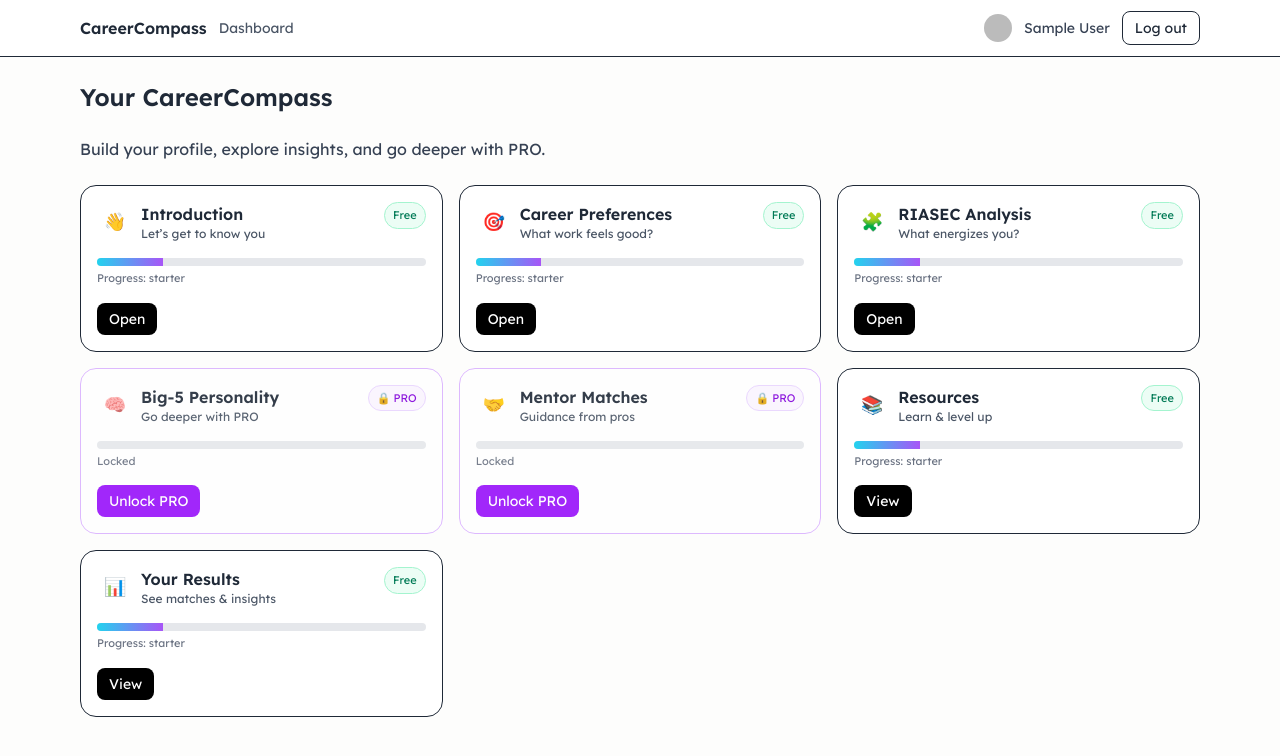
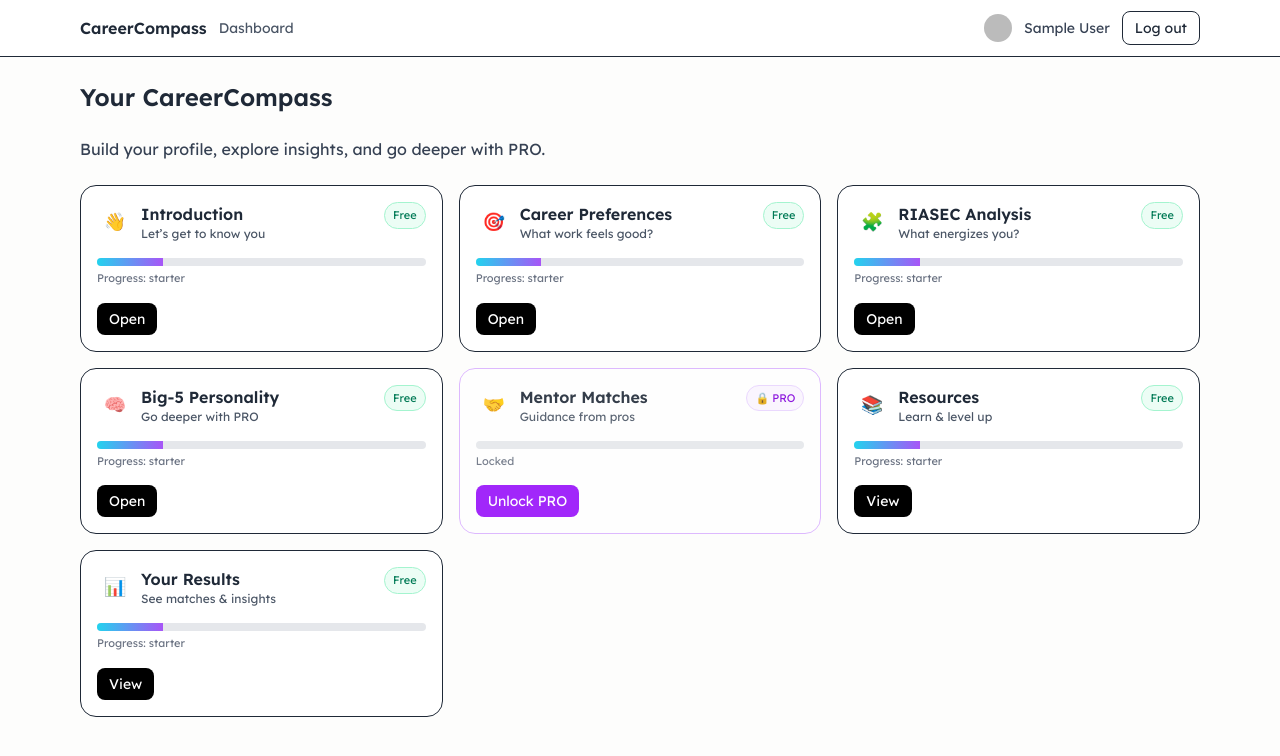
Before and after one commit to nero-tulip/career-compass, a Next.js app in the folder careerwise/: page /app in a window 1280 px wide. Shown: the top 756 px of the page. Built offline with nearby package versions, Linux system fonts and the light colour scheme; no server answers; sample sign-in values are in the browser's storage.

Commit message:
big5 test wired up on platform

```diff
--- a/careerwise/src/app/api/quiz/entry/route.ts
+++ b/careerwise/src/app/api/quiz/entry/route.ts
@@ -1,10 +1,9 @@
 import { NextResponse } from "next/server";
-import { getAuth } from "firebase-admin/auth";
 import { adminAuth, adminDb } from "@/app/lib/firebaseAdmin";
 
 // Sections we support
-const VALID_SECTIONS = new Set(["intake", "macro", "riasec"] as const);
-type Section = "intake" | "macro" | "riasec";
+const VALID_SECTIONS = new Set(["intake", "macro", "riasec", "big5"] as const);
+type Section = "intake" | "macro" | "riasec" | "big5";
 
 export const runtime = 'nodejs';
 
--- a/careerwise/src/app/app/page.tsx
+++ b/careerwise/src/app/app/page.tsx
@@ -29,7 +29,7 @@ const MODULES: ModuleDef[] = [
   { key: 'profileBasics', title: 'Introduction', subtitle: 'Let’s get to know you', kind: 'quiz', tier: 'free', icon: '👋' },
   { key: 'careerPrefs',   title: 'Career Preferences', subtitle: 'What work feels good?', kind: 'quiz', tier: 'free', icon: '🎯' },
   { key: 'riasec',        title: 'RIASEC Analysis', subtitle: 'What energizes you?', kind: 'quiz', tier: 'free', icon: '🧩' },
-  { key: 'big5',          title: 'Big-5 Personality', subtitle: 'Go deeper with PRO', kind: 'quiz', tier: 'pro', startPath: '/app/quiz/big5', icon: '🧠' },
+  { key: 'big5',          title: 'Big-5 Personality', subtitle: 'Go deeper with PRO', kind: 'quiz', tier: 'free', startPath: '/app/quiz/big5', icon: '🧠' },
   { key: 'mentors',       title: 'Mentor Matches', subtitle: 'Guidance from pros', kind: 'service', tier: 'pro', viewPath: '/app/mentors', icon: '🤝' },
   { key: 'resources',     title: 'Resources', subtitle: 'Learn & level up', kind: 'service', tier: 'free', viewPath: '/app/resources', icon: '📚' },
   { key: 'results',       title: 'Your Results', subtitle: 'See matches & insights', kind: 'output', tier: 'free', viewPath: '/app/results', icon: '📊' },
@@ -53,7 +53,8 @@ export default function AppHome() {
         const section =
           mod.key === 'profileBasics' ? 'intake' :
           mod.key === 'careerPrefs'   ? 'macro'  :
-          mod.key === 'riasec'        ? 'riasec' : 'intake';
+          mod.key === 'riasec'        ? 'riasec' :
+          mod.key === 'big5'          ? 'big5'  : 'app';
 
         const res = await fetch('/api/quiz/entry', {
           method: 'POST',
--- a/careerwise/src/app/lib/drafts.ts
+++ b/careerwise/src/app/lib/drafts.ts
@@ -4,7 +4,7 @@ import { doc, setDoc, updateDoc, serverTimestamp, getDoc } from "firebase/firest
 import { db } from "@/app/lib/firebase";
 import type { User } from "firebase/auth";
 
-export type SectionId = "intake" | "macro" | "riasec";
+export type SectionId = "intake" | "macro" | "riasec" | "big5" ;
 
 // Add any new coarse statuses you use here:
 export type DraftStatus =
```
